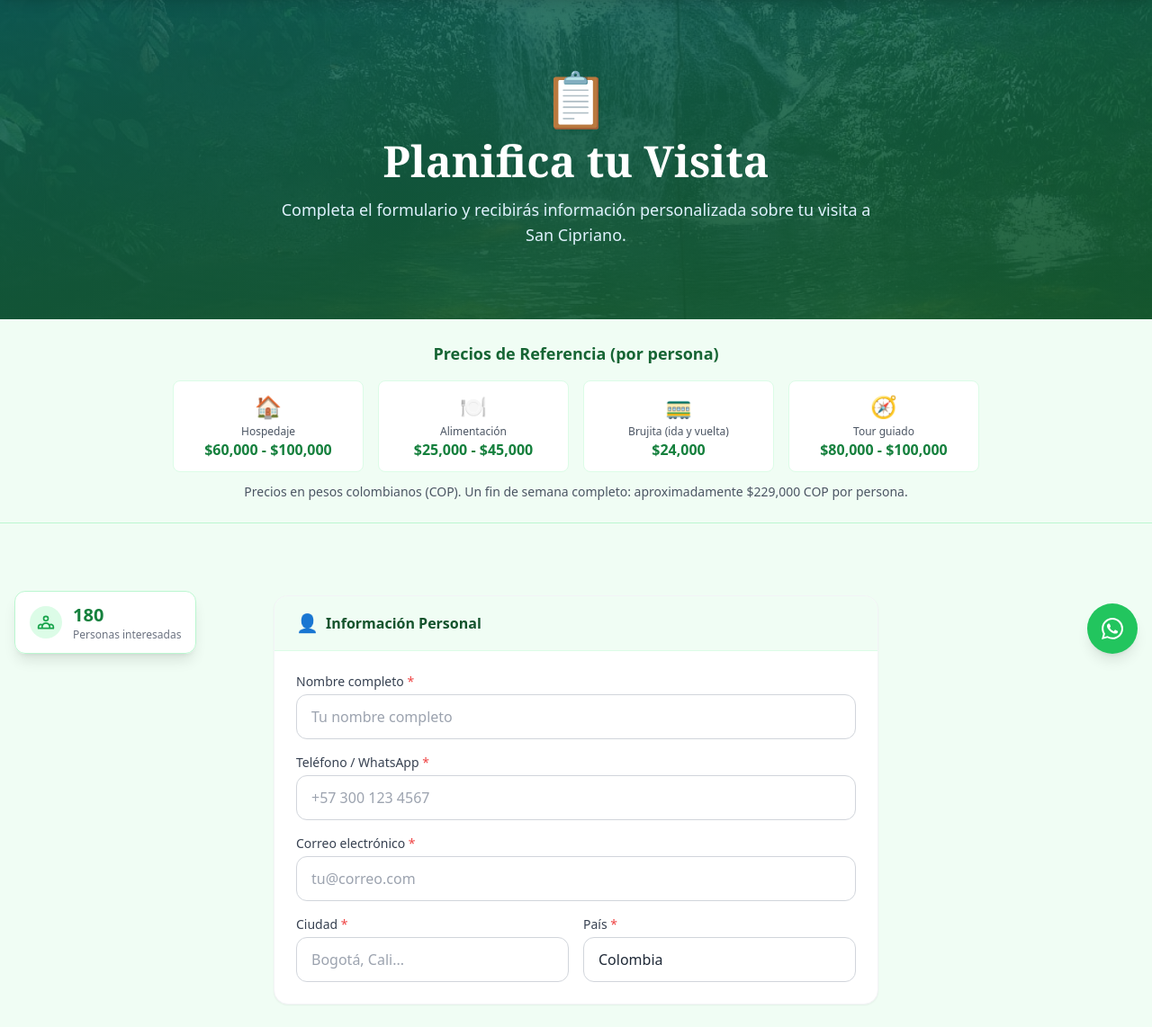
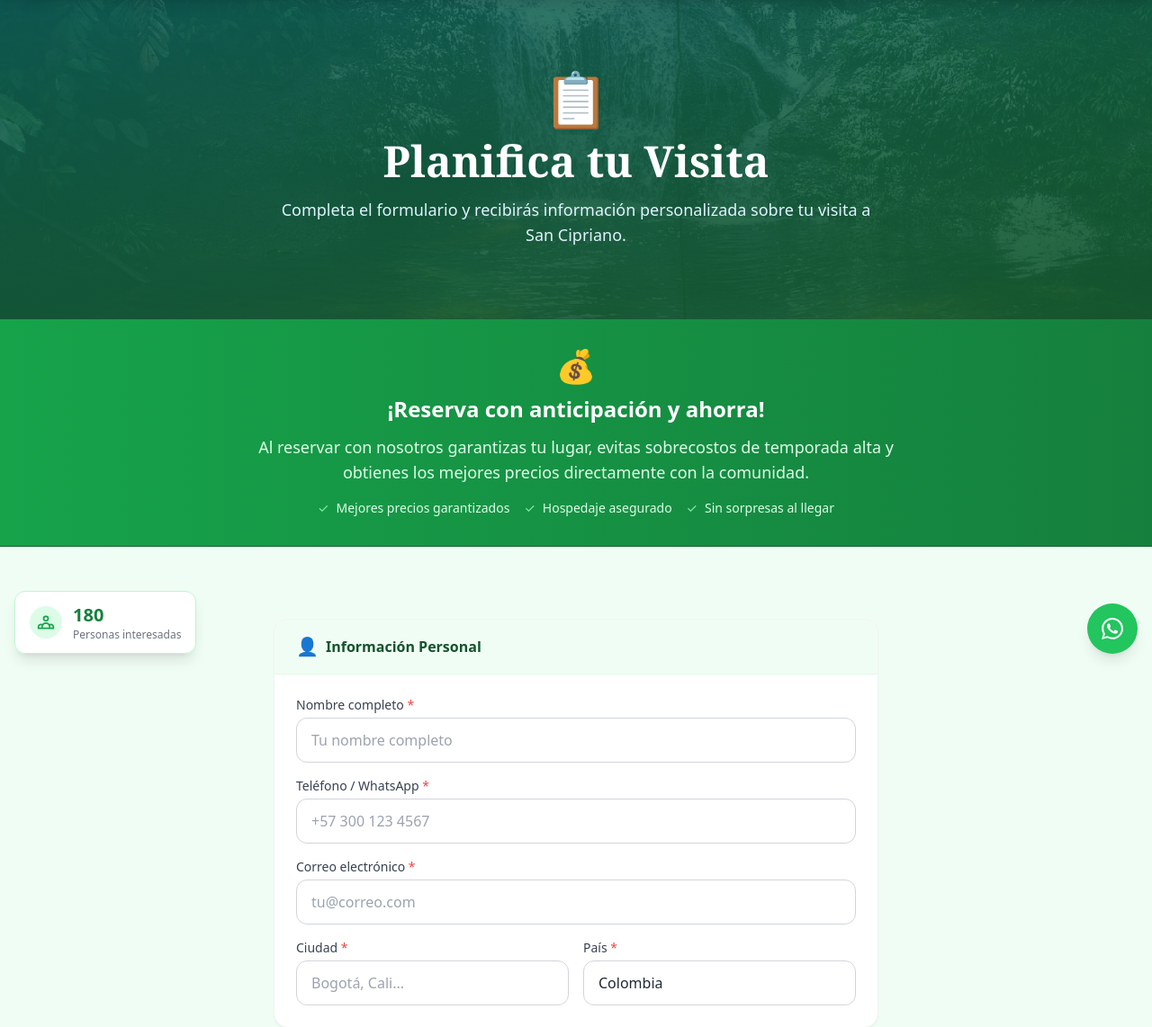
Before and after one commit to QuickAppraiser/san-cipriano, a Django app: page /visitantes/planifica/ in a window 1280 px wide. Shown: the part 57-1199 px from the top of the page at 90% size. Run offline with Django 4.2, Linux system fonts and the light colour scheme; data comes from the database, SQL or seed files in the repository; some libraries are stand-ins or nearby versions.

Commit message:
Replace price summary with book-in-advance banner
Encourages visitors to reserve ahead for better prices and guaranteed accommodation

Co-Authored-By: Claude Opus 4.5 <noreply@anthropic.com>

```diff
--- a/templates/visitors/inquiry_form.html
+++ b/templates/visitors/inquiry_form.html
@@ -23,37 +23,28 @@
     </div>
 </section>
 
-<!-- Pricing Reference Banner -->
-<section class="bg-selva-50 border-b border-selva-200 py-6 px-4">
-    <div class="max-w-4xl mx-auto">
-        <div class="text-center mb-4">
-            <h3 class="text-lg font-semibold text-selva-800">{% trans "Precios de Referencia (por persona)" %}</h3>
-        </div>
-        <div class="grid grid-cols-2 md:grid-cols-4 gap-4 text-center">
-            <div class="bg-white rounded-lg p-3 border border-selva-100">
-                <span class="text-2xl block mb-1">🏠</span>
-                <p class="text-xs text-gray-600">{% trans "Hospedaje" %}</p>
-                <p class="font-bold text-selva-700">$60,000 - $100,000</p>
+<!-- Book in Advance Banner -->
+<section class="bg-gradient-to-r from-selva-600 to-selva-700 border-b border-selva-800 py-8 px-4">
+    <div class="max-w-3xl mx-auto text-center">
+        <span class="text-4xl block mb-3">💰</span>
+        <h3 class="text-xl md:text-2xl font-bold text-white mb-3">{% trans "¡Reserva con anticipación y ahorra!" %}</h3>
+        <p class="text-selva-100 text-base md:text-lg mb-4">
+            {% trans "Al reservar con nosotros garantizas tu lugar, evitas sobrecostos de temporada alta y obtienes los mejores precios directamente con la comunidad." %}
+        </p>
+        <div class="flex flex-wrap justify-center gap-4 text-selva-100 text-sm">
+            <div class="flex items-center gap-2">
+                <span class="text-green-300">✓</span>
+                <span>{% trans "Mejores precios garantizados" %}</span>
             </div>
-            <div class="bg-white rounded-lg p-3 border border-selva-100">
-                <span class="text-2xl block mb-1">🍽️</span>
-                <p class="text-xs text-gray-600">{% trans "Alimentación" %}</p>
-                <p class="font-bold text-selva-700">$25,000 - $45,000</p>
+            <div class="flex items-center gap-2">
+                <span class="text-green-300">✓</span>
+                <span>{% trans "Hospedaje asegurado" %}</span>
             </div>
-            <div class="bg-white rounded-lg p-3 border border-selva-100">
-                <span class="text-2xl block mb-1">🚃</span>
-                <p class="text-xs text-gray-600">{% trans "Brujita (ida y vuelta)" %}</p>
-                <p class="font-bold text-selva-700">$24,000</p>
-            </div>
-            <div class="bg-white rounded-lg p-3 border border-selva-100">
-                <span class="text-2xl block mb-1">🧭</span>
-                <p class="text-xs text-gray-600">{% trans "Tour guiado" %}</p>
-                <p class="font-bold text-selva-700">$80,000 - $100,000</p>
+            <div class="flex items-center gap-2">
+                <span class="text-green-300">✓</span>
+                <span>{% trans "Sin sorpresas al llegar" %}</span>
             </div>
         </div>
-        <p class="text-center text-sm text-gray-600 mt-3">
-            {% trans "Precios en pesos colombianos (COP). Un fin de semana completo: aproximadamente $229,000 COP por persona." %}
-        </p>
     </div>
 </section>
 
```
